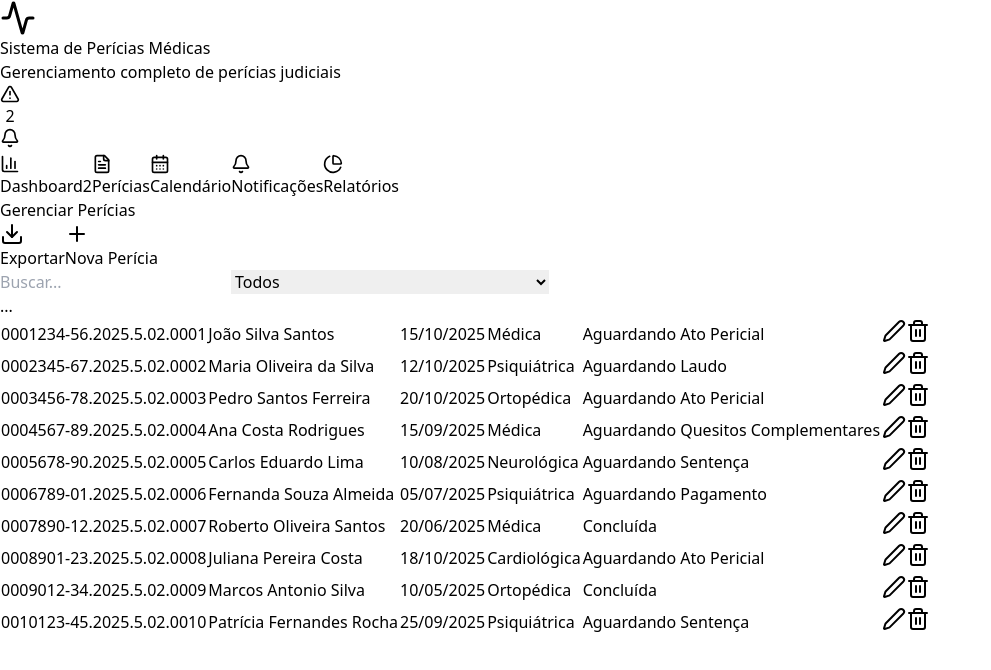
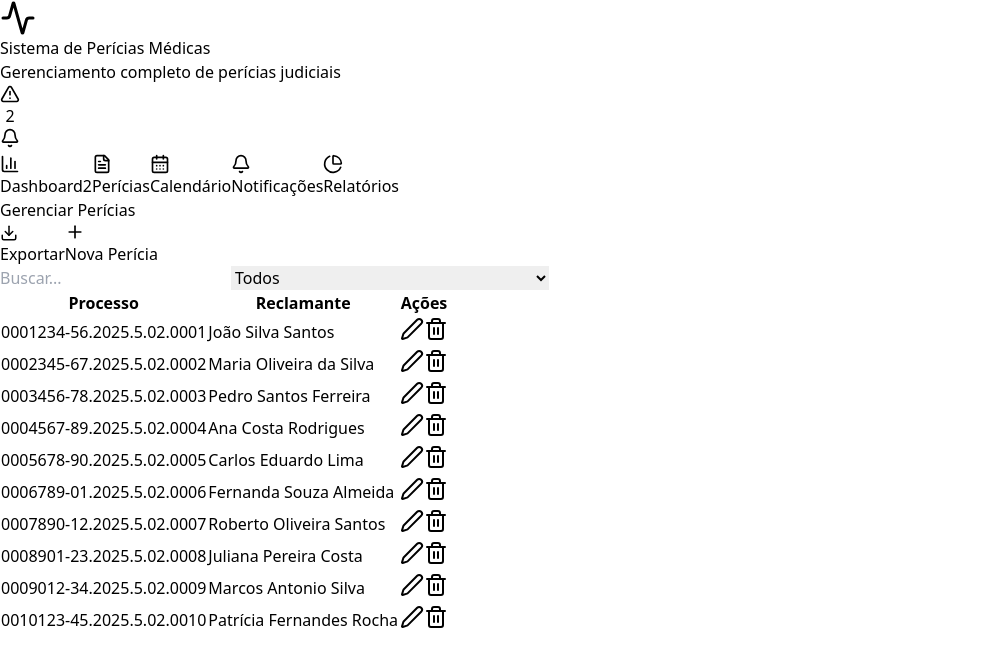
Before and after one commit to luizmasella/CM, a React (Vite) app: page / in a window 1280 px wide. Both pictures are taken after a click on the button "Perícias". Shown: the top 670 px of the page, without its empty margins (0-991 px from the left). Built offline with nearby package versions, Linux system fonts and the light colour scheme.

Commit message:
Update PericiasManager.tsx

```diff
--- a/src/components/PericiasManager.tsx
+++ b/src/components/PericiasManager.tsx
@@ -1,53 +1,46 @@
-// FILE: src/components/PericiasManager.tsx (APAGUE TUDO E COLE ISTO)
-
+// FILE: src/components/PericiasManager.tsx
 import React from 'react';
 import { usePericias } from '../context/PericiasContext';
 import { useUI } from '../context/UIContext';
 import { statusConfig } from '../config/constants';
-import { Plus, Download, Edit2, Trash2, AlertCircle, Search, Filter } from 'lucide-react';
+import { Plus, Download, Edit2, Trash2, Search, Filter } from 'lucide-react';
 
 export default function PericiasManager() {
   const { deletePericia, filteredPericias, pericias, searchTerm, setSearchTerm, filterStatus, setFilterStatus } = usePericias();
-  const { handleShowNewForm, handleEdit, handleViewDetails, openProcessPage } = useUI();
-
+  const { handleShowNewForm, handleEdit, handleViewDetails } = useUI();
   const exportarRelatorio = () => alert('Exportando...');
 
   return (
     <div className="bg-white rounded-xl shadow-lg p-6">
       <div className="flex justify-between items-center mb-6">
         <h2 className="text-2xl font-bold">Gerenciar Perícias</h2>
-            <div className="flex gap-3">
-                <button onClick={exportarRelatorio} className="..."><Download /> Exportar</button>
-                <button onClick={handleShowNewForm} className="..."><Plus /> Nova Perícia</button>
+        <div className="flex gap-2">
+          <button onClick={exportarRelatorio} className="..."><Download size={18}/> Exportar</button>
+          <button onClick={handleShowNewForm} className="..."><Plus size={20}/> Nova Perícia</button>
         </div>
       </div>
       <div className="grid grid-cols-2 gap-4 mb-6">
-            <input value={searchTerm} onChange={(e) => setSearchTerm(e.target.value)} placeholder="Buscar..." className="..." />
-            <select value={filterStatus} onChange={(e) => setFilterStatus(e.target.value)} className="...">
+        <input value={searchTerm} onChange={e => setSearchTerm(e.target.value)} placeholder="Buscar..." className="w-full border p-2 rounded"/>
+        <select value={filterStatus} onChange={e => setFilterStatus(e.target.value)} className="w-full border p-2 rounded">
             <option value="todos">Todos</option>
             {Object.entries(statusConfig).map(([key, config]) => <option key={key} value={key}>{config.label}</option>)}
         </select>
       </div>
-        <div className="overflow-x-auto">
       <table className="w-full">
-                <thead>...</thead>
+        <thead><tr><th>Processo</th><th>Reclamante</th><th>Ações</th></tr></thead>
         <tbody>
           {filteredPericias.map(pericia => (
-                        <tr key={pericia.id} onClick={() => handleViewDetails(pericia)}>
+            <tr key={pericia.id} onClick={() => handleViewDetails(pericia)} className="cursor-pointer hover:bg-gray-100">
               <td>{pericia.numeroProcesso}</td>
               <td>{pericia.reclamante}</td>
-                            <td>{new Date(pericia.data).toLocaleDateString('pt-BR')}</td>
-                            <td>{pericia.tipo}</td>
-                            <td>{statusConfig[pericia.status].label}</td>
-                            <td>
-                                <button onClick={(e) => { e.stopPropagation(); handleEdit(pericia); }}><Edit2 /></button>
-                                <button onClick={(e) => { e.stopPropagation(); deletePericia(pericia.id); }}><Trash2 /></button>
+              <td className="flex gap-2">
+                <button onClick={e => {e.stopPropagation(); handleEdit(pericia);}}><Edit2/></button>
+                <button onClick={e => {e.stopPropagation(); deletePericia(pericia.id);}}><Trash2/></button>
               </td>
             </tr>
           ))}
         </tbody>
       </table>
     </div>
-    </div>
   );
 }
```
Lines whose indentation alone changed are shown as unchanged.
